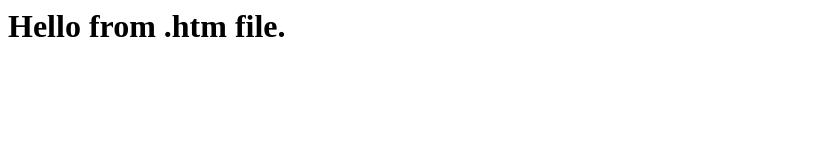
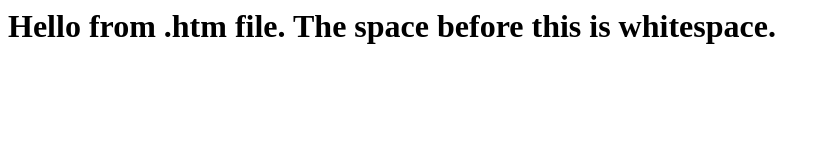
Before and after one commit to seguna15/web_pod1_2023, a plain HTML site: page 01-basicHTML/upperCaseTags.htm in a window 1280 px wide. Shown: the whole page, without its empty margins (0-830 px from the left). Drawn offline with Linux system fonts and the light colour scheme.

Commit message:
html rules file added

```diff
--- a/01-basicHTML/upperCaseTags.htm
+++ b/01-basicHTML/upperCaseTags.htm
@@ -3,6 +3,6 @@
         <TITLE>MY HTML PAGE</TITLE>
     </HEAD>
     <BODY>
-        <H1>Hello from .htm file.</H1>
+        <H1>Hello from .htm file.                   The space before this is whitespace.</H1>
     </BODY>
 </HTML>
```
